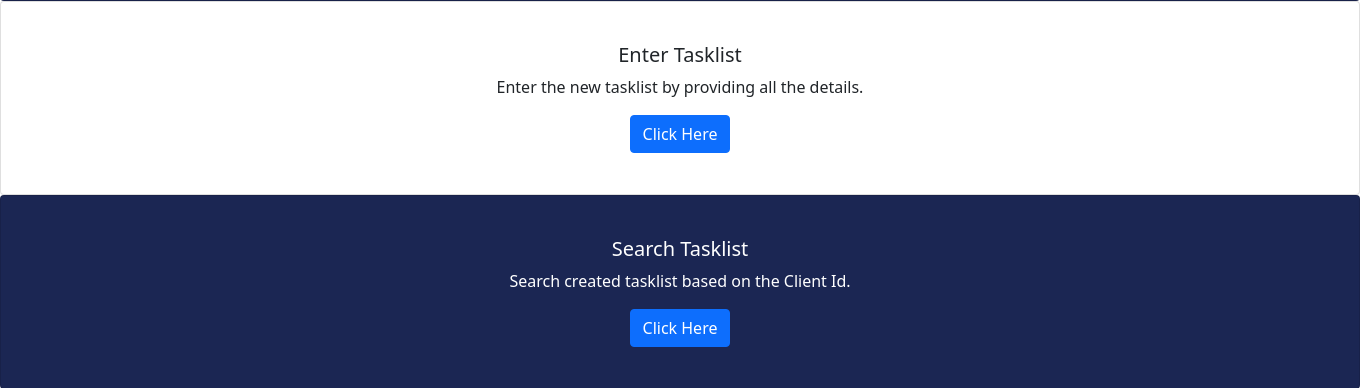
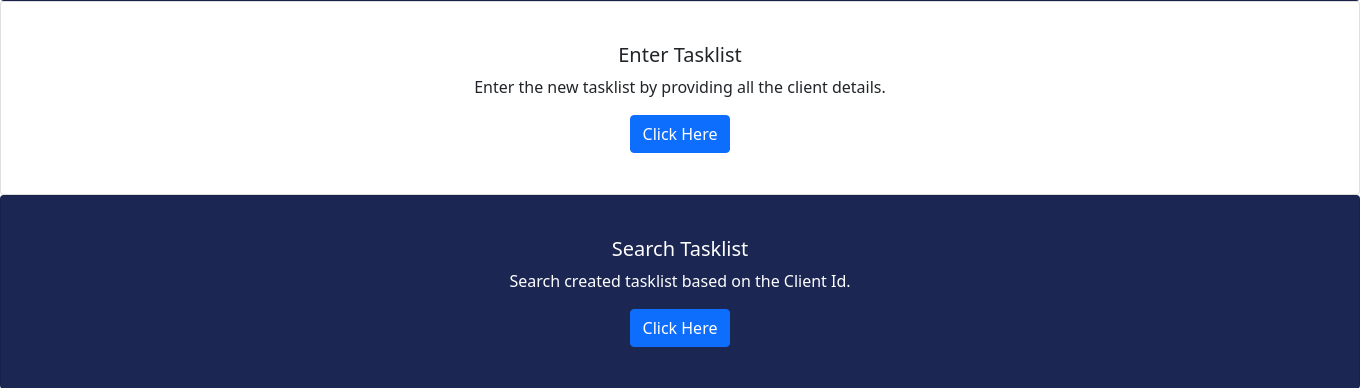
Before and after one commit to aravinddhamo/Git-Training, a Flask app: page / in a window 1360 px wide. Shown: the part 273-661 px from the top of the page. Run offline with Flask 2, Linux system fonts and the light colour scheme.

Commit message:
changes in main_page.html

```diff
--- a/flask_codes/templates/main_page.html
+++ b/flask_codes/templates/main_page.html
@@ -12,7 +12,7 @@
   <div class="card text-center" style="width: 85rem;padding: 25px;background-color: white;">
     <div class="card-body">
       <h5 class="card-title">Enter Tasklist</h5>
-      <p class="card-text">Enter the new tasklist by providing all the details.</p>
+      <p class="card-text">Enter the new tasklist by providing all the client details.</p>
       <a href="{{url_for('home')}}" class="btn btn-primary">Click Here</a>
     </div>
   </div>
```
